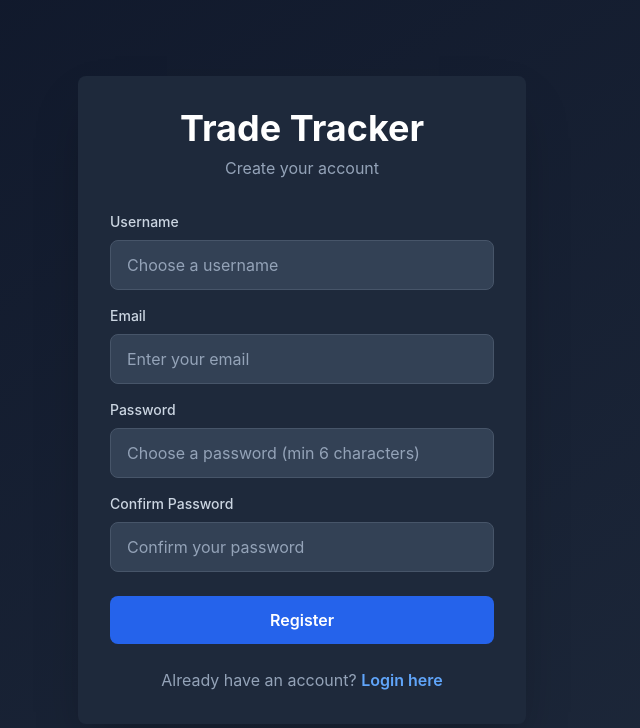
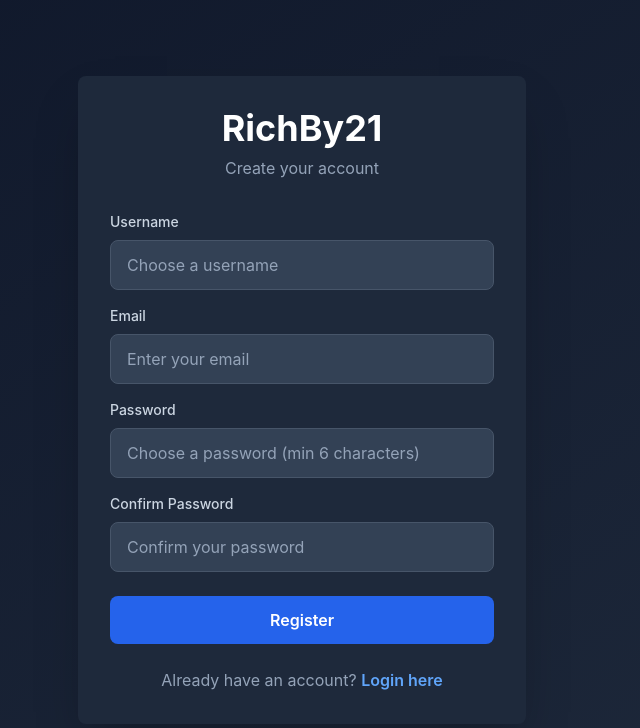
Before and after one commit to kaan1801/richby21, a React (Vite) app: page / in a window 1280 px wide. Both pictures are taken after a click on the button "Register here". Shown: the top 728 px of the page, without its empty margins (338-978 px from the left). Built offline with nearby package versions, Linux system fonts and the light colour scheme; no server answers.

Commit message:
Brand name implemented

```diff
--- a/src/components/Register.jsx
+++ b/src/components/Register.jsx
@@ -68,7 +68,7 @@
       <div className="max-w-md w-full">
         <div className="bg-slate-800 rounded-lg shadow-2xl p-8">
           <div className="text-center mb-8">
-            <h1 className="text-4xl font-bold text-white mb-2">Trade Tracker</h1>
+            <h1 className="text-4xl font-bold text-white mb-2">RichBy21</h1>
             <p className="text-slate-400">Create your account</p>
           </div>
 
```
